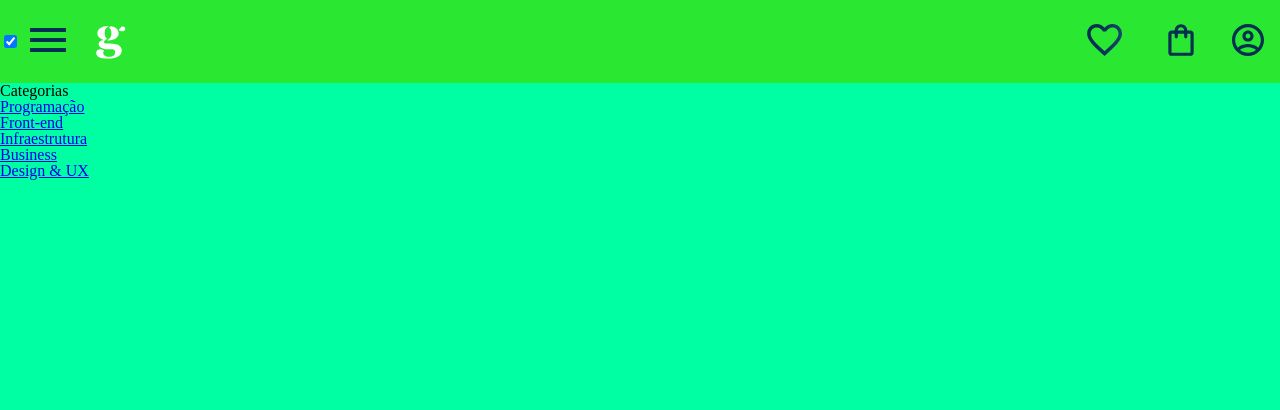
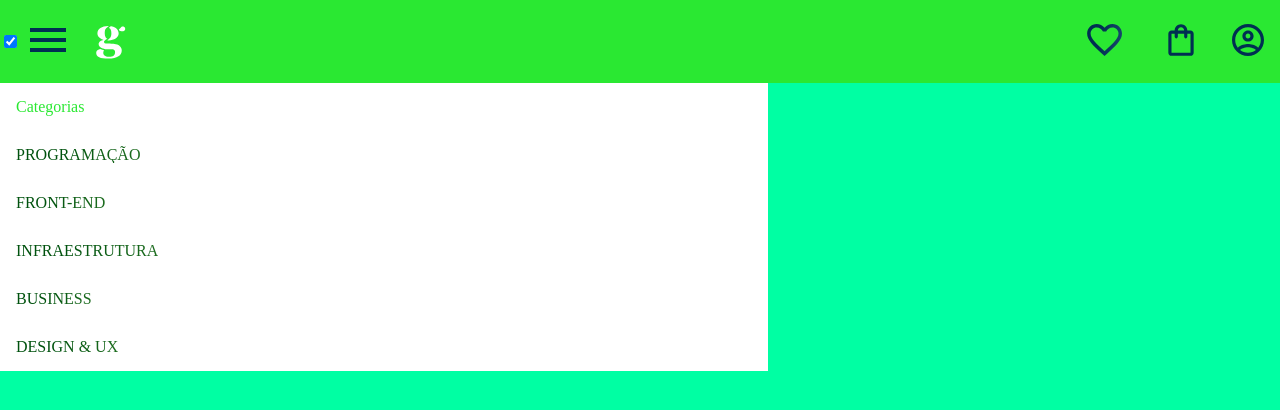
Before and after one commit to talesgiovani/green-books, a plain HTML site: page index.html in a window 1280 px wide. Both pictures are taken after a click on the checkbox 10 px from the left and 41 px from the top of the page. Drawn offline with Linux system fonts and the light colour scheme.

Commit message:
Customizando o menu hambúrguer

```diff
--- a/styles.css
+++ b/styles.css
@@ -3,6 +3,8 @@
 :root {
     --cor-de-fundo:#00FFA3;
     --verde: #2AE832;
+    --branco: #fff;
+    --verde-degrade: linear-gradient(97.54deg, #00520e 35.49%, #3c8932 165.37%);
 }
 
 body {
--- a/styles/header.css
+++ b/styles/header.css
@@ -33,8 +33,27 @@
     display: none;
     position: absolute; /*posição vai ser de acordo com o elemento pai - cabecalho*/
     top: 100%; /*100% para baixo do cabeçalho*/
+    width: 60vw;
 }
 
 .container__botao:checked ~ .lista-menu {
     display: block;
 }
+
+.lista-menu__titulo,
+.lista-menu__item {
+    padding: 1em;
+    background-color: var(--branco);
+}
+
+.lista-menu__titulo {
+    color: var(--verde);
+}
+
+.lista-menu__link {
+    background: var(--verde-degrade);
+    background-clip: text;
+    -webkit-background-clip: text;
+    -webkit-text-fill-color: transparent;
+    text-transform: uppercase;
+}
```
